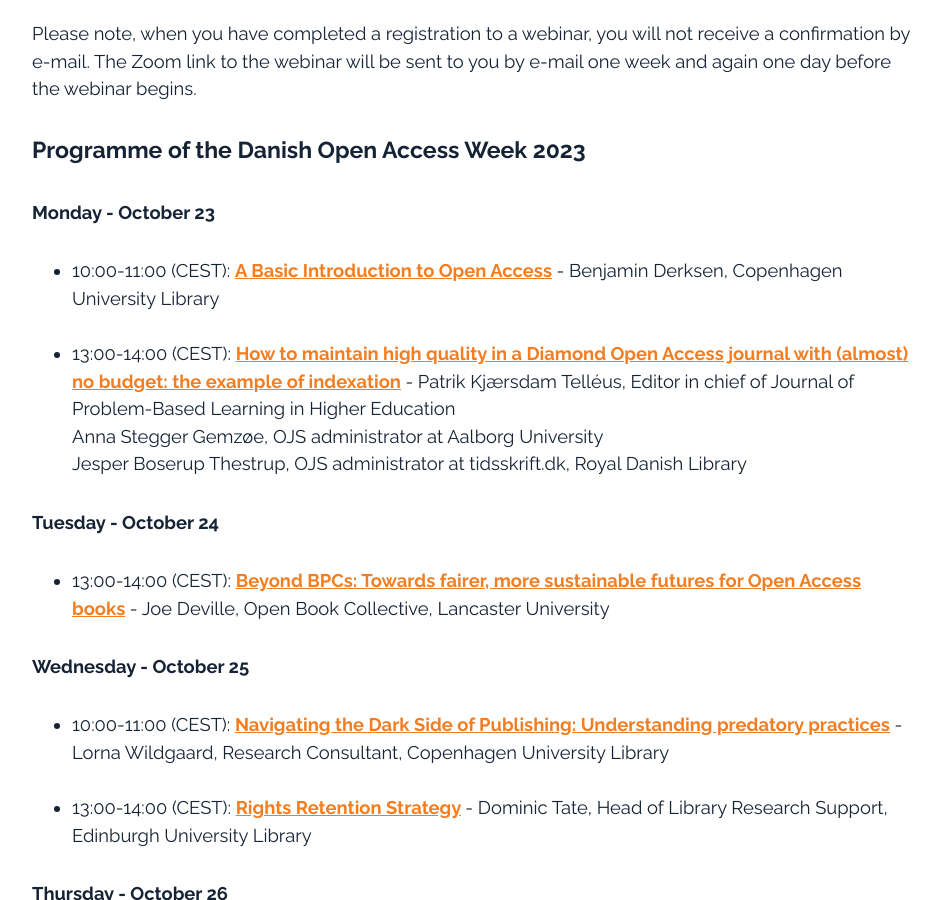
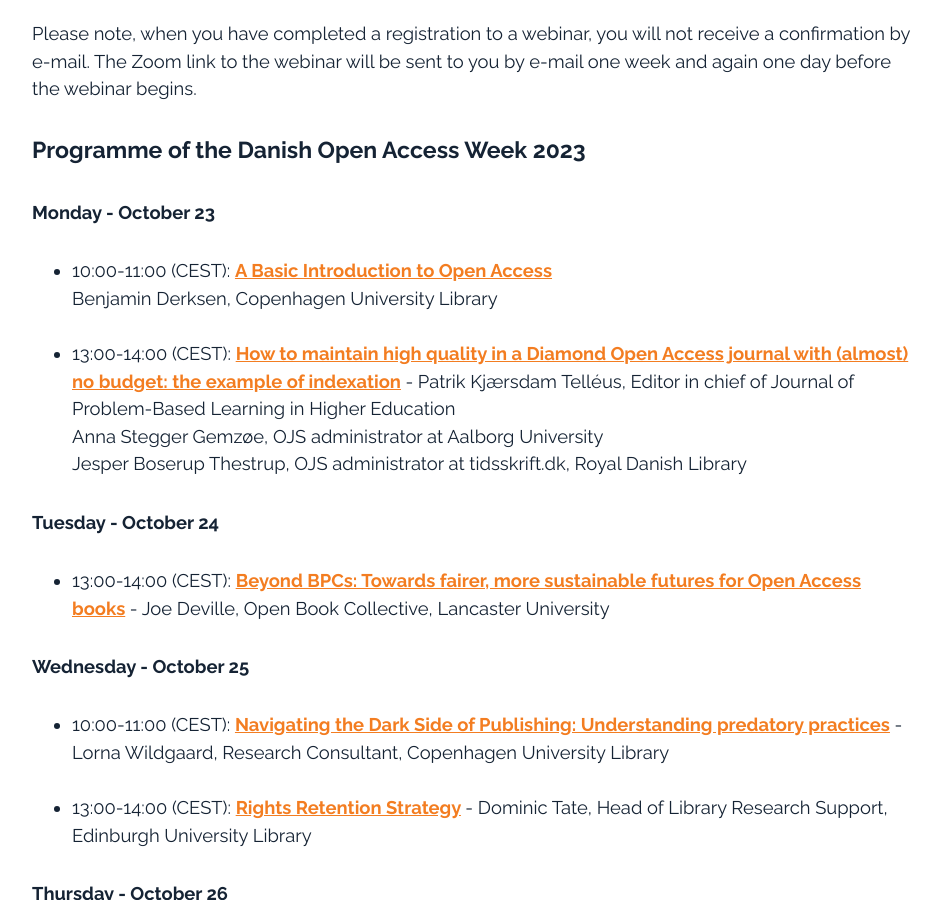
Before and after one commit to openaccess-dk/openaccess-dk.github.io, a Jekyll site: the page built from oaw23.md, in a window 1280 px wide and 900 px high, scrolled down 1368 px. Shown: the whole window, without its empty margins (168-1109 px from the left). Built offline with Jekyll 4.4.1, drawn with Linux system fonts in a browser that asks for light colours.

Commit message:
Update oaw23.md

```diff
--- a/oaw23.md
+++ b/oaw23.md
@@ -23,7 +23,8 @@
 #### Programme of the Danish Open Access Week 2023
 
 ##### Monday - October 23
-- 10:00-11:00 (CEST): <b>[A Basic Introduction to Open Access](https://openaccess.dk/oaw2023/monday_oct_23_1) </b> - Benjamin Derksen, Copenhagen University Library<br><br>
+- 10:00-11:00 (CEST): <b>[A Basic Introduction to Open Access](https://openaccess.dk/oaw2023/monday_oct_23_1) </b><br>
+Benjamin Derksen, Copenhagen University Library<br><br>
 - 13:00-14:00 (CEST): <b>[How to maintain high quality in a Diamond Open Access journal with (almost) no budget: the example of indexation](https://openaccess.dk/oaw2023/monday_oct_23_2) </b> - Patrik Kjærsdam Telléus, Editor in chief of Journal of Problem-Based Learning in Higher Education<br>
 Anna Stegger Gemzøe, OJS administrator at Aalborg University<br>
 Jesper Boserup Thestrup, OJS administrator at tidsskrift.dk, Royal Danish Library
```
